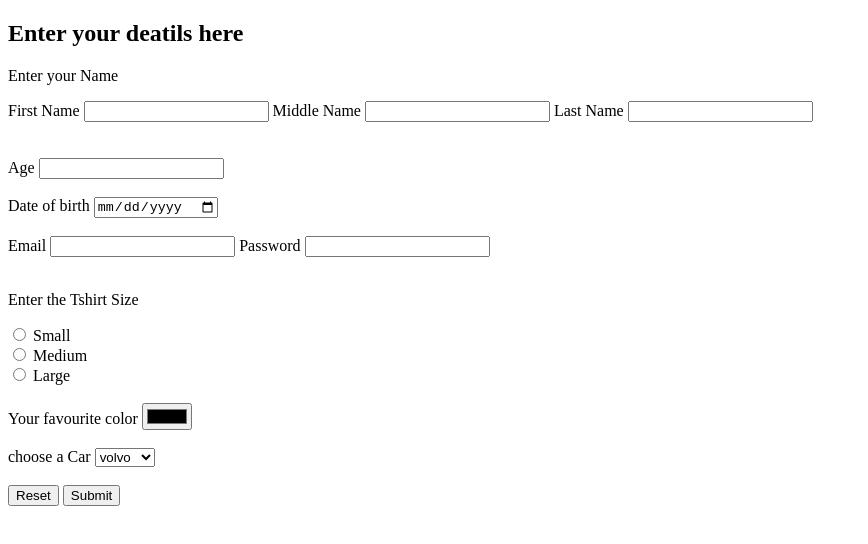
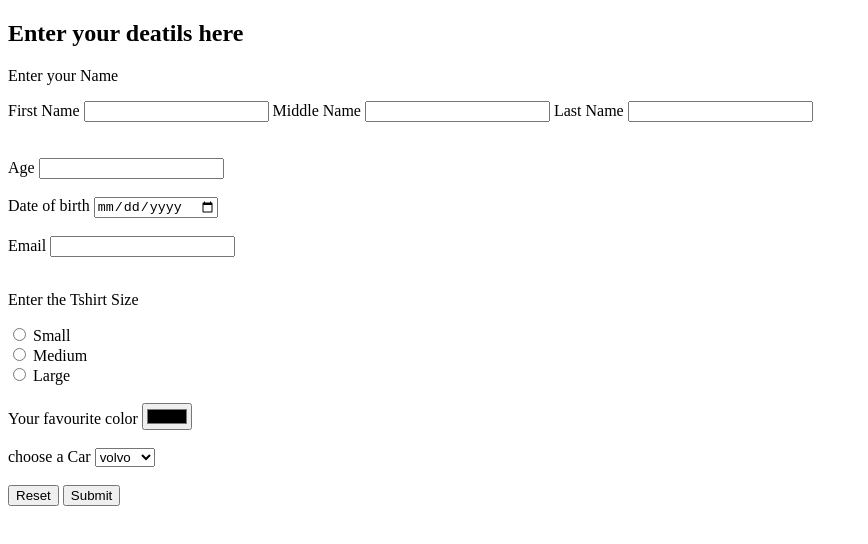
Before and after one commit to NileshKumarDhal/resume, a plain HTML site: page form.html in a window 1280 px wide. Shown: the whole page, without its empty margins (0-868 px from the left). Drawn offline with Linux system fonts and the light colour scheme.

Commit message:
Update form.html

```diff
--- a/form.html
+++ b/form.html
@@ -28,8 +28,7 @@
 <br><br>
 <label for="e">Email</label>
 <input id="e"type="email">
-<label for="p">Password</label>
-<input id="p"type="password">
+
 <br><br>
 
 <p>Enter the Tshirt Size </p>
```
